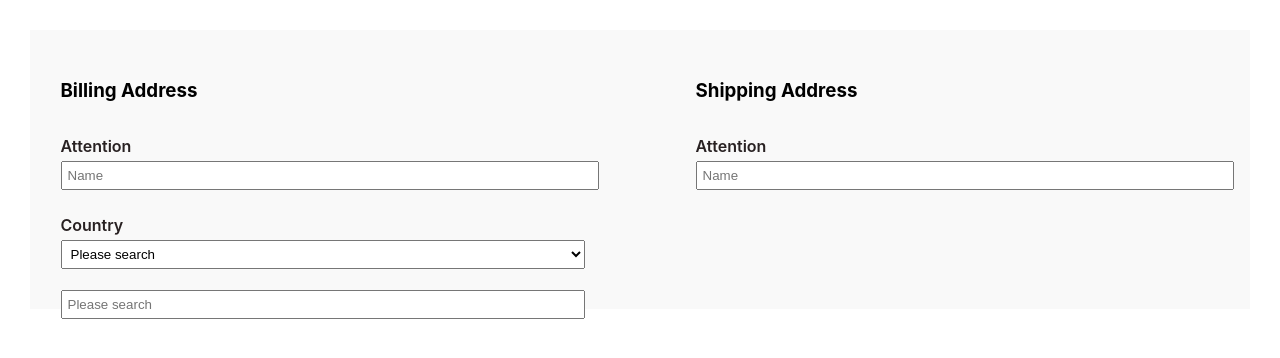
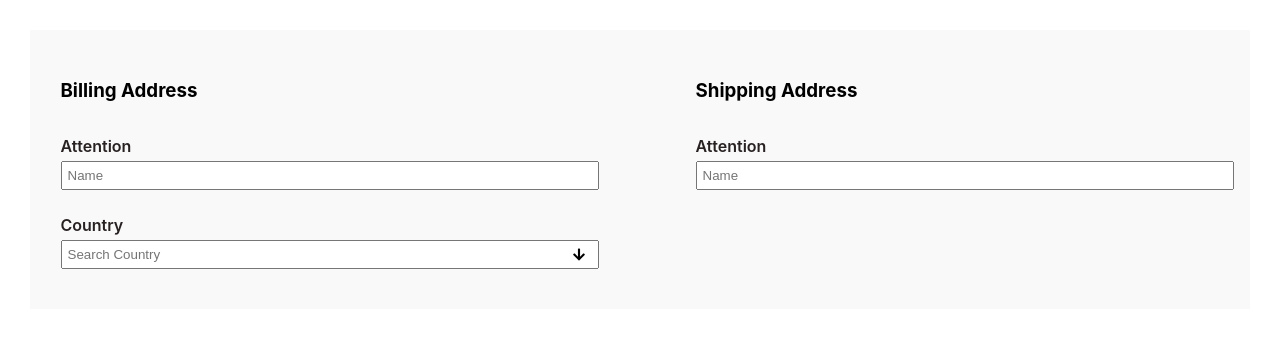
Before and after one commit to kamrul373/custom-checkout-page, a React (Create React App) app: page / in a window 1280 px wide. Shown: the top 358 px of the page. Built offline with nearby package versions, Linux system fonts and the light colour scheme.

Commit message:
countries added

```diff
--- a/src/components/Billing.js
+++ /dev/null
@@ -1,33 +0,0 @@
-import React, { useEffect, useState } from 'react';
-
-const Billing = () => {
-	const [countries, setCountries] = useState( [] );
-	useEffect( () => {
-		fetch( "countries.json" )
-			.then( response => response.json() )
-			.then( data => setCountries( data ) )
-	}, [] )
-	return (
-		<form>
-			<h3>Billing Address</h3>
-			<div className="form-control">
-				<label htmlFor="name">Attention</label>
-				<input type="text" name="billing_name" placeholder='Name' />
-			</div>
-			<div className="form-control datalist">
-				<label htmlFor="countries">Country</label>
-				<div className='selectbox'>
-					<input name="country" id="country" placeholder='Please search' />
-					<select name="" id="countries" defaultValue="search">
-						<option value="search" disabled>Please search</option>
-						{
-							countries.map( country => <option key={ country.id } value={ country.name }>{ country.name }</option> )
-						}
-					</select>
-				</div>
-			</div>
-		</form>
-	);
-};
-
-export default Billing;
--- /dev/null
+++ b/src/components/Billing/Billing.css
@@ -0,0 +1,34 @@
+.search-box {
+	position: relative;
+	z-index: 1;
+}
+
+.arrow {
+	position: absolute;
+	height: 100%;
+	width: 12px;
+	right: 0;
+	top: 0;
+	z-index: 999;
+	cursor: pointer;
+
+}
+
+input[type="radio"] {
+	visibility: hidden;
+}
+
+.options-container {
+	height: 300px;
+	overflow-y: scroll;
+	overflow-x: hidden;
+	display: none;
+}
+
+.option {
+	padding-left: 20px;
+}
+
+.option label {
+	cursor: pointer;
+}
--- /dev/null
+++ b/src/components/Billing/Billing.js
@@ -0,0 +1,57 @@
+import React, { useContext, useEffect, useState } from 'react';
+import CountrySelector from './CountrySelector';
+import "./Billing.css"
+import arrow from "../../assets/img/arrow-down.svg";
+import { CheckoutContext } from '../Checkout';
+const Billing = () => {
+	const { country } = useContext( CheckoutContext )
+	const [countries, setCountries] = useState( [] );
+	const [toggle, setToggle] = useState( false )
+	useEffect( () => {
+		fetch( "countries.json" )
+			.then( response => response.json() )
+			.then( data => setCountries( data ) )
+	}, [] )
+	const handleToggle = ( e ) => {
+		const target = e.currentTarget.parentNode.parentNode.querySelector( "#countryOptionContainer" );
+		console.log( toggle )
+		setToggle( !toggle );
+		console.log( toggle )
+
+		if ( toggle ) {
+			target.style.display = "none"
+		} else {
+			target.style.display = "block"
+		}
+	}
+	const handleFocus = e => {
+		const target = e.currentTarget.parentNode.parentNode.querySelector( "#countryOptionContainer" );
+		target.style.display = "block"
+	}
+	return (
+		<form>
+			<h3>Billing Address</h3>
+			<div className="form-control">
+				<label htmlFor="name">Attention</label>
+				<input type="text" name="billing_name" placeholder='Name' />
+			</div>
+			<div className="form-control">
+				<label htmlFor="countries">Country</label>
+				<div className='select-box'>
+					<div className="search-box">
+						<input type="text" placeholder="Search Country" onFocus={ handleFocus } value={ country ? country : "" } />
+						<img src={ arrow } alt="arrow" className="arrow" onClick={ handleToggle } />
+					</div>
+					<div className="options-container" id="countryOptionContainer">
+						{
+							countries.map( country => <CountrySelector key={ country.id } country={ country }></CountrySelector> )
+						}
+					</div>
+
+				</div>
+			</div>
+		</form>
+	);
+};
+
+export default Billing;
--- /dev/null
+++ b/src/components/Billing/CountrySelector.js
@@ -0,0 +1,17 @@
+import React, { useContext, useState } from 'react';
+import { CheckoutContext } from '../Checkout';
+
+const CountrySelector = ( { country } ) => {
+	const { setCountry } = useContext( CheckoutContext )
+	const handleCountry = e => {
+		setCountry( e.target.value )
+	}
+	return (
+		<div className="option">
+			<label htmlFor={ country.name }>{ country.name }</label>
+			<input type="radio" className="radio" id={ country.name } name="country" onClick={ handleCountry } value={ country.name } />
+		</div>
+	);
+};
+
+export default CountrySelector;
--- a/src/components/Checkout.js
+++ b/src/components/Checkout.js
@@ -1,18 +1,29 @@
-import React from 'react';
-import Billing from './Billing';
-import Shipping from './Shipping';
+import React, { createContext, useState } from 'react';
 import "./style.css";
-const checkout = () => {
+import Billing from './Billing/Billing';
+import Shipping from './Shipping/Shipping';
+
+export const CheckoutContext = createContext()
+
+
+const Checkout = () => {
+	const [country, setCountry] = useState( null )
+	const checkout = {
+		country,
+		setCountry
+	}
 	return (
 		<div className='checkout'>
+			<CheckoutContext.Provider value={ checkout }>
 				<div className='billing'>
 					<Billing></Billing>
 				</div>
 				<div className='shipping'>
 					<Shipping></Shipping>
 				</div>
+			</CheckoutContext.Provider>
 		</div>
 	);
 };
 
-export default checkout;
+export default Checkout;
--- a/src/components/style.css
+++ b/src/components/style.css
@@ -30,15 +30,3 @@
 	display: block;
 	padding: 5px 0;
 }
-
-/* <datalist> and <option> styling */
-.selectbox {
-	position: relative;
-}
-
-.selectbox input {
-	width: calc(100% - 2.5%);
-	position: absolute;
-	top: 50px;
-	z-index: 999;
-}
```
Also changed, not shown: src/assets/img/arrow-down.svg (added), src/components/Shipping/Shipping.js (renamed from src/components/Shipping.js). Lines whose indentation alone changed are shown as unchanged.
